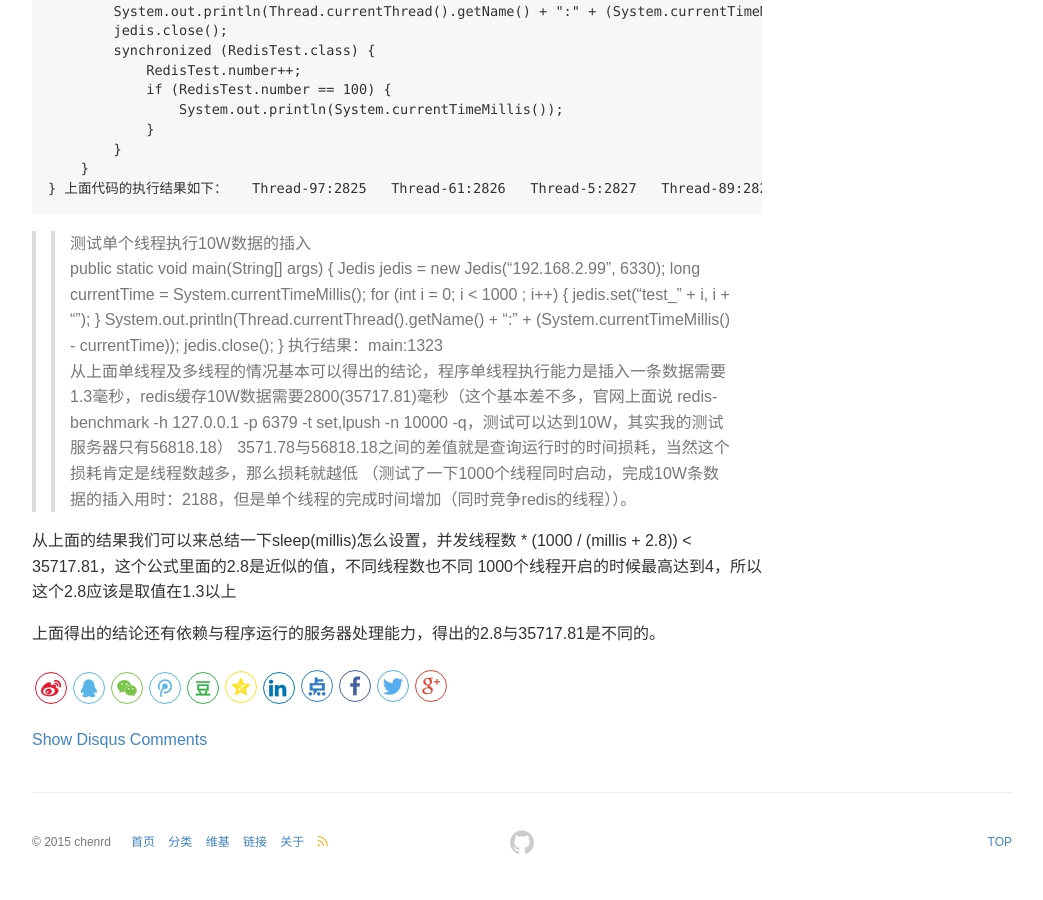
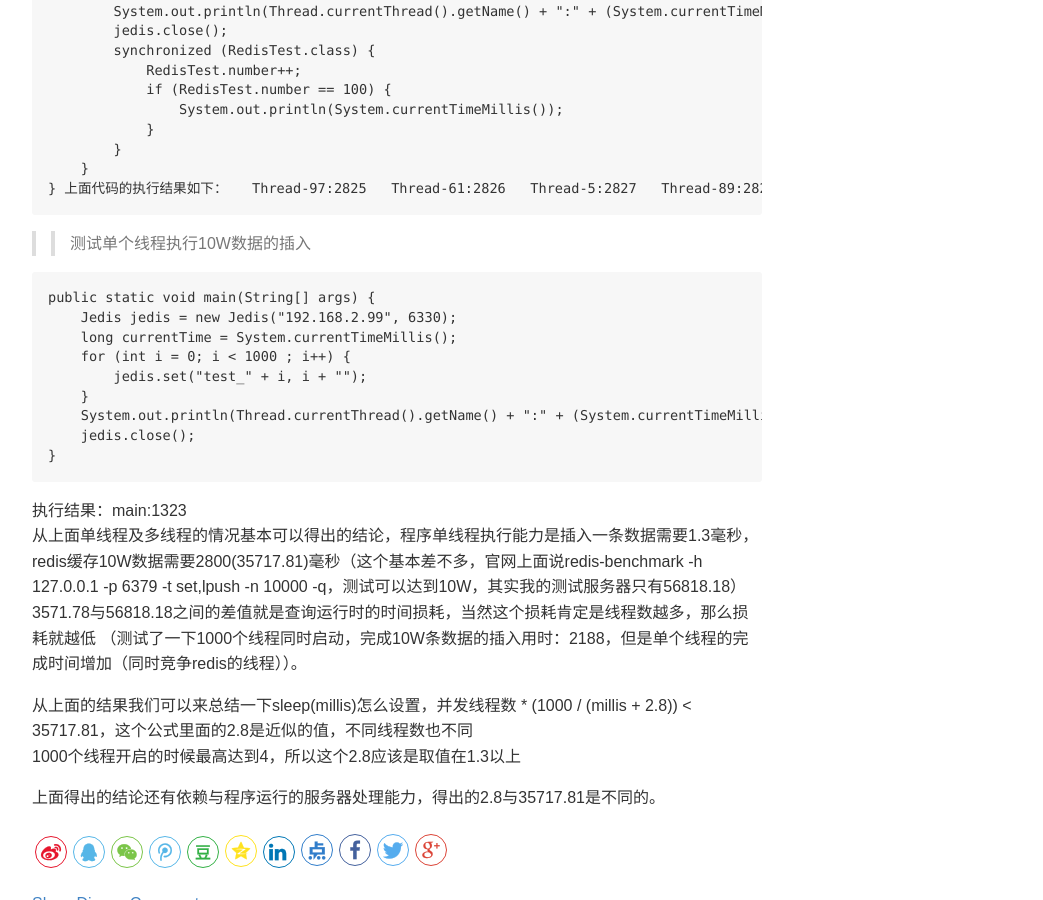
Before and after one commit to chenrd/homepage, a Jekyll site: the page built from _posts/2017-06-21-redis-test.md, in a window 1280 px wide and 900 px high, scrolled down 1093 px. Shown: the whole window, without its empty margins (118-1161 px from the left). Built offline with Jekyll 4.4.1, drawn with Linux system fonts in a browser that asks for light colours.

```diff
--- a/_posts/2017-06-21-redis-test.md
+++ b/_posts/2017-06-21-redis-test.md
@@ -66,6 +66,7 @@ Thread-25:2833
 ，可以看得出来基本上redis的插入效率可以说是在2800毫秒内完成了10W数据的插入，但是Java程序执行单个线程执行1000条数据的插入就需要2800毫秒，
 
 >>测试单个线程执行10W数据的插入
+
     public static void main(String[] args) {
         Jedis jedis = new Jedis("192.168.2.99", 6330);
         long currentTime = System.currentTimeMillis();
@@ -75,9 +76,9 @@ Thread-25:2833
         System.out.println(Thread.currentThread().getName() + ":" + (System.currentTimeMillis() - currentTime));
         jedis.close();
     }
+
 执行结果：main:1323
-从上面单线程及多线程的情况基本可以得出的结论，程序单线程执行能力是插入一条数据需要1.3毫秒，redis缓存10W数据需要2800(35717.81)毫秒（这个基本差不多，官网上面说
-redis-benchmark -h 127.0.0.1 -p 6379 -t set,lpush -n 10000 -q，测试可以达到10W，其实我的测试服务器只有56818.18）
+从上面单线程及多线程的情况基本可以得出的结论，程序单线程执行能力是插入一条数据需要1.3毫秒，redis缓存10W数据需要2800(35717.81)毫秒（这个基本差不多，官网上面说redis-benchmark -h 127.0.0.1 -p 6379 -t set,lpush -n 10000 -q，测试可以达到10W，其实我的测试服务器只有56818.18）
 3571.78与56818.18之间的差值就是查询运行时的时间损耗，当然这个损耗肯定是线程数越多，那么损耗就越低
 （测试了一下1000个线程同时启动，完成10W条数据的插入用时：2188，但是单个线程的完成时间增加（同时竞争redis的线程））。
 
```
